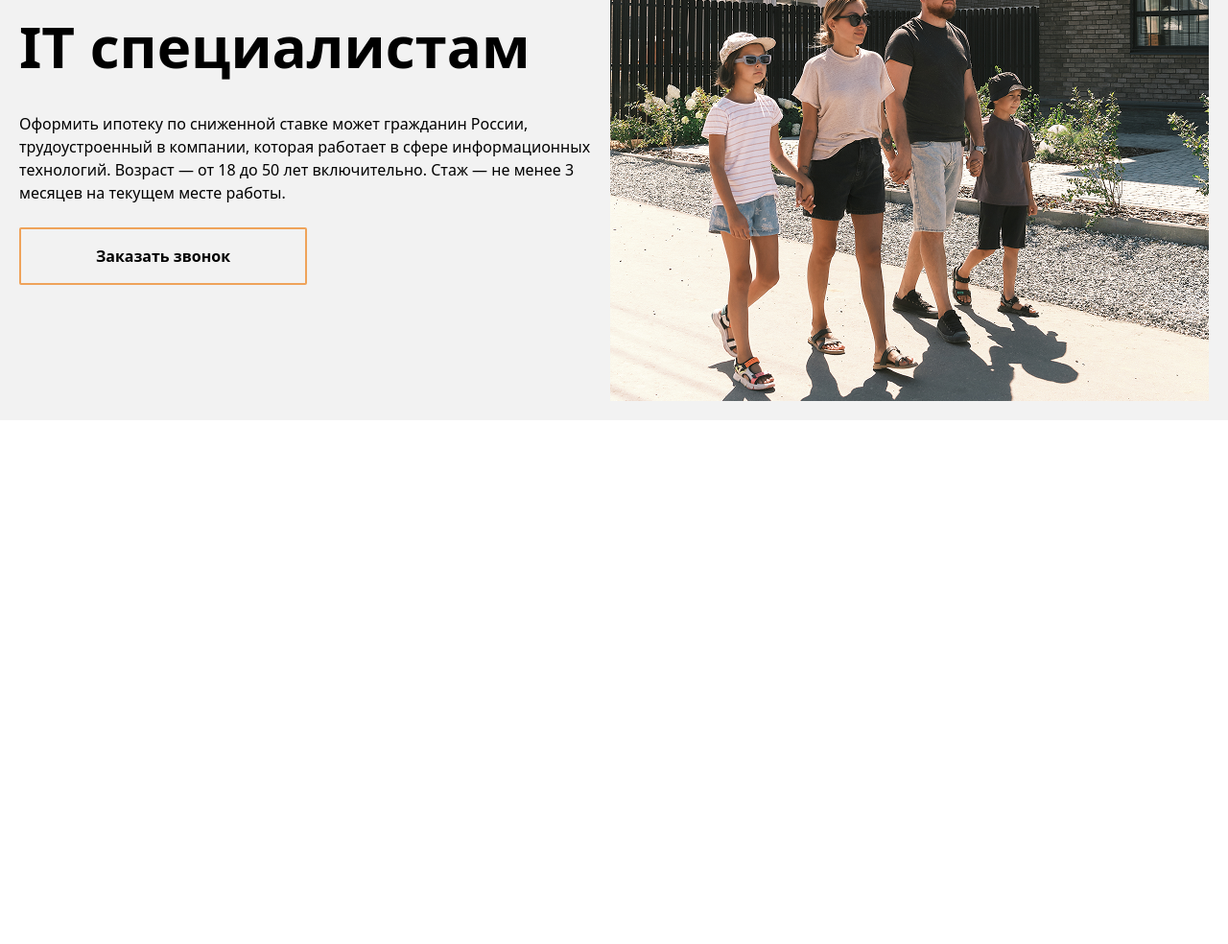
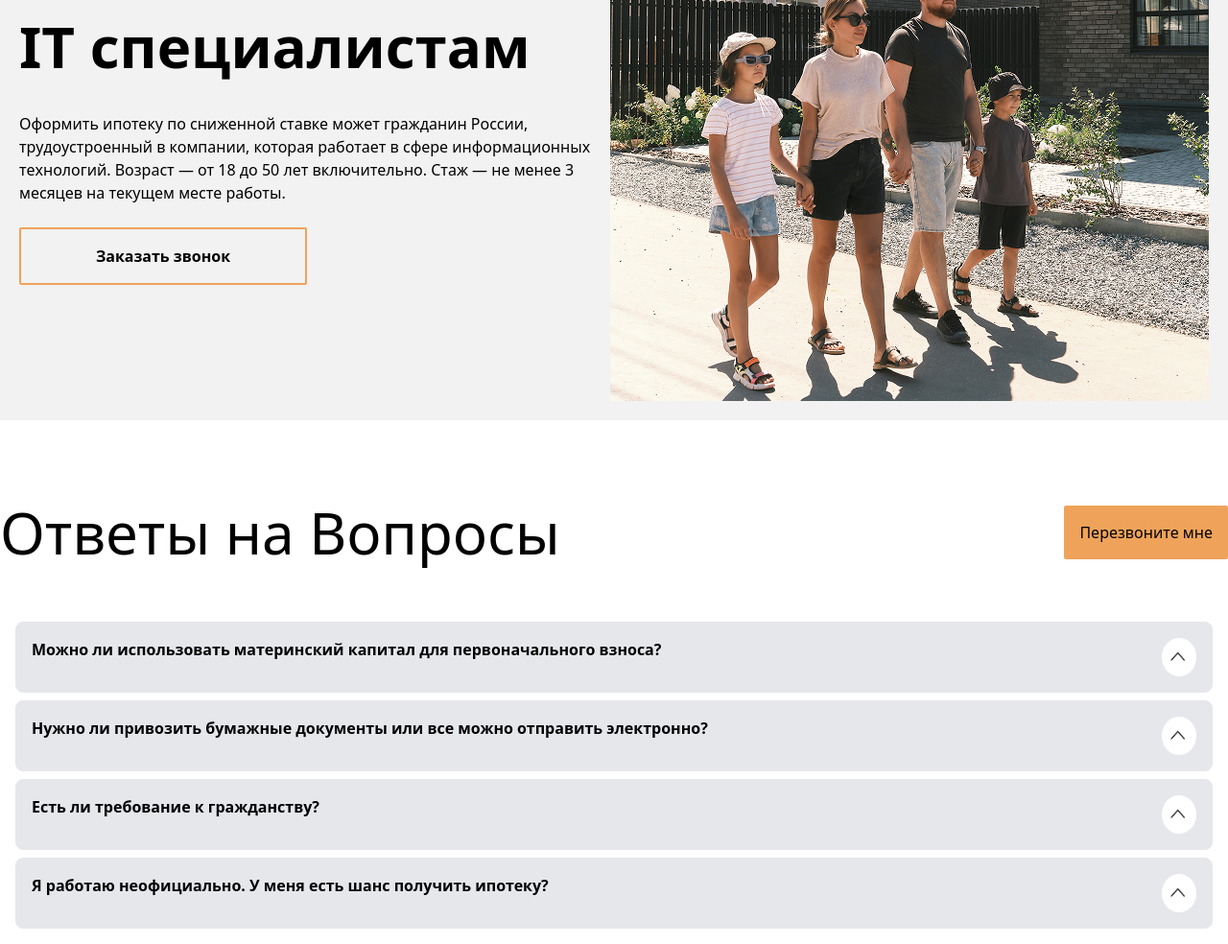
Before and after one commit to Yoqub573/Team3, a website: page src/majid.html in a window 1280 px wide. Shown: the part 3198-4182 px from the top of the page at 96% size. Before the commit the page ends 3708 px from the top, so only its background shows below. Drawn offline with nearby package versions, Linux system fonts and the light colour scheme; files that its build step writes are made by us from their sources.

Commit message:
secaxir by majid

```diff
--- a/src/majid.html
+++ b/src/majid.html
@@ -164,6 +164,68 @@
         <img src="./img/Rectangle 144 (1).png" alt="">
     </section>
     <br><br><br>
+    <section>
+        <div  class="xl:flex xl:justify-between xl:items-center">
+            <p class="xl:text-[60px] hidden xl:block">Ответы на <span>Вопросы</span></p>
+            <button class="hidden xl:block p-4 bg-[#EFA35A] rounded-sm">Перезвоните мне</button>
+        </div>
+
+        <div class="p-4">
+            <p class="xl:hidden text-[30px]">ОТВЕТЫ</p>
+            <p class="xl:hidden text-end text-yellow-400 text-[30px]">НА ВОПРОСЫ</p>
+        </div>
+    </section>
+    <div class="w-full max-w-8xl m-auto space-y-2 p-4">
+        <div class="border rounded-lg bg-gray-200">
+            <input type="checkbox" id="accordion1" class="hidden peer">
+            <label for="accordion1" class="w-full p-4 text-left font-semibold flex justify-between cursor-pointer">
+                Можно ли использовать материнский капитал для первоначального взноса?
+                <img src="./img/Group 213.png" class="xl:w-[3%] w-[40px] h-[40px]"  alt="">
+            </label>
+            <div class="hidden peer-checked:block p-4 border-t text-gray-600">
+                Да, возможно. Если средств материнского капитала не хватает для первоначального взноса, то вы можете добавить собственные средства.
+
+После рассмотрения пакета документов банк рассчитывает сумму кредита, который он может выдать на данных условиях. После этого возможны два варианта:
+
+— увеличение максимальной суммы кредита на величину материнского капитала с автоматическим уменьшением первоначального взноса;
+
+— использование материнского капитала для первоначального взноса без увеличения суммы кредита.
+            </div>
+        </div>
+
+        <div class="border rounded-lg bg-gray-200">
+            <input type="checkbox" id="accordion2" class="hidden peer">
+            <label for="accordion2" class="w-full p-4 text-left font-semibold flex justify-between cursor-pointer">
+                Нужно ли привозить бумажные документы или все можно отправить электронно?
+                <img src="./img/Group 213.png" class="xl:w-[3%] w-[40px] h-[40px]" alt="">
+            </label>
+            <div class="hidden peer-checked:block p-4 border-t text-gray-600">
+                Для подачи заявки на ипотеку достаточно сканов или фото всех документов. Анкету на кредит также можно подписать дистанционно.
+            </div>
+        </div>
+
+        <div class="border rounded-lg bg-gray-200">
+            <input type="checkbox" id="accordion3" class="hidden peer">
+            <label for="accordion3" class="w-full p-4 text-left font-semibold flex justify-between cursor-pointer">
+                Есть ли требование к гражданству?
+                <img src="./img/Group 213.png" class="xl:w-[3%] w-[40px] h-[40px]" alt="">
+            </label>
+            <div class="hidden peer-checked:block p-4 border-t text-gray-600">
+                По стандартным программам требования к гражданству нет. Ипотека с Господдержкой и Семейная ипотека распространяется только на граждан РФ.
+            </div>
+        </div>
+        <div class="border rounded-lg bg-gray-200">
+            <input type="checkbox" id="accordion4" class="hidden peer">
+            <label for="accordion4" class="w-full p-4 text-left font-semibold flex justify-between cursor-pointer">
+                Я работаю неофициально. У меня есть шанс получить ипотеку?
+                <img src="./img/Group 213.png" class="xl:w-[3%] w-[40px] h-[40px]" alt="">
+            </label>
+            <div class="hidden peer-checked:block p-4 border-t text-gray-600">
+                Да, ипотеку получить возможно. Практические все наши банки-партнеры могут рассмотреть заявку на ипотечный кредит по двум документам, без предоставления документов о трудоустройстве. Для этого необходимо заполнить анкету, паспорт и СНИЛС.
+            </div>
+        </div>
+        <button class=" ml-[100px] xl:hidden p-4 bg-[#EFA35A] rounded-sm">Перезвоните мне</button>
+    </div>
 </body>
 </html>
 <!-- npx tailwindcss -i ./src/input.css -o ./src/output.css --watch -->
```
Also changed, not shown: src/img/Group 213.png (added).
